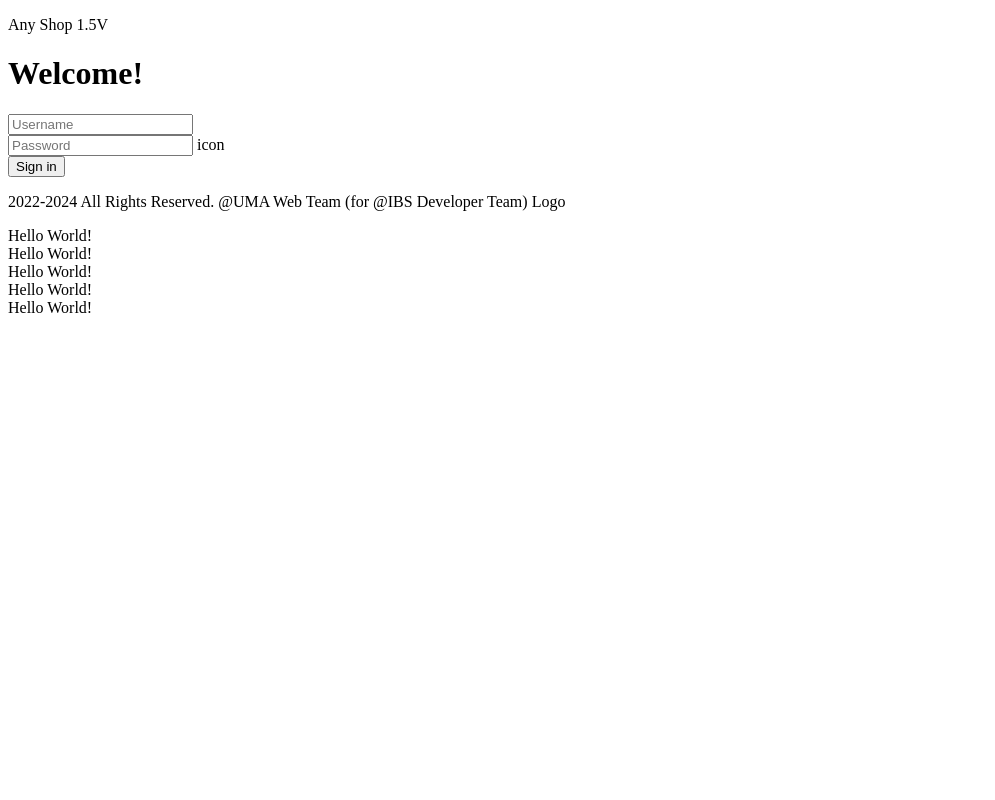
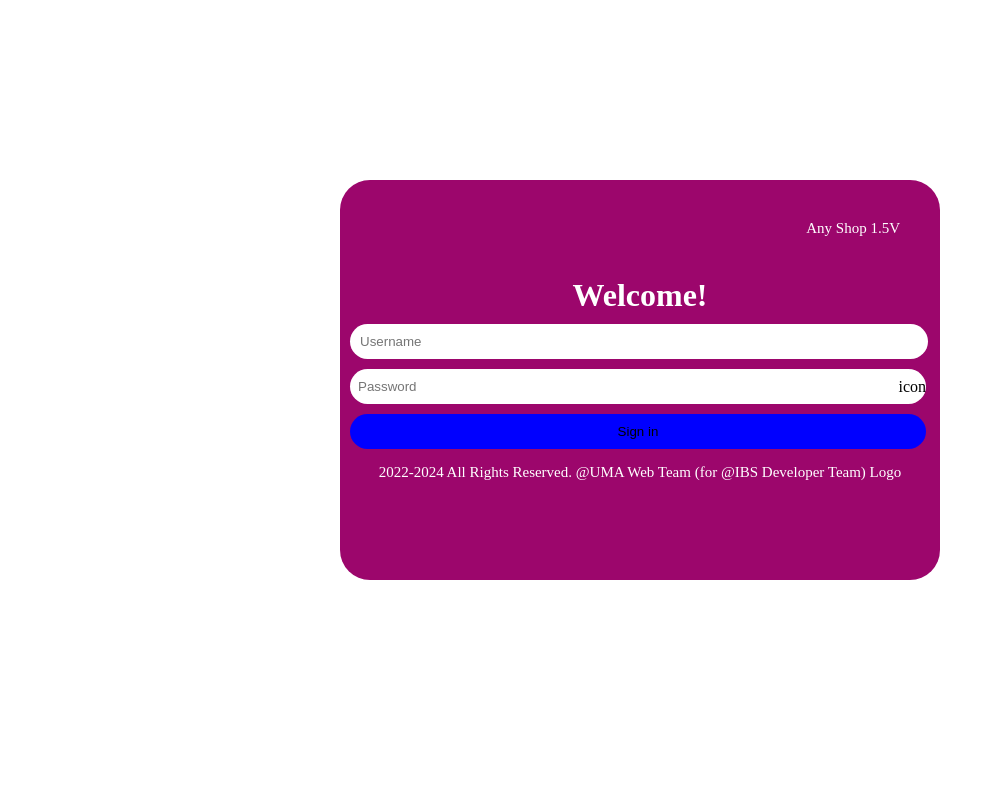
Before and after one commit to Husinat/Welcome-Page, a plain HTML site: page index.html in a window 1280 px wide. Shown: the top 800 px of the page, without its empty margins (0-995 px from the left). Drawn offline with Linux system fonts and the light colour scheme.

Commit message:
linked css file to html file

```diff
--- a/index.html
+++ b/index.html
@@ -5,7 +5,7 @@
     <meta charset="UTF-8">
     <meta name="viewport" content="width=device-width, initial-scale=1.0">
     <title>Welcome</title>
-    <link rel="stylesheet" href="./Welcome.CSS">
+    <link rel="stylesheet" href="./styles.css">
 </head>
 
 
```
